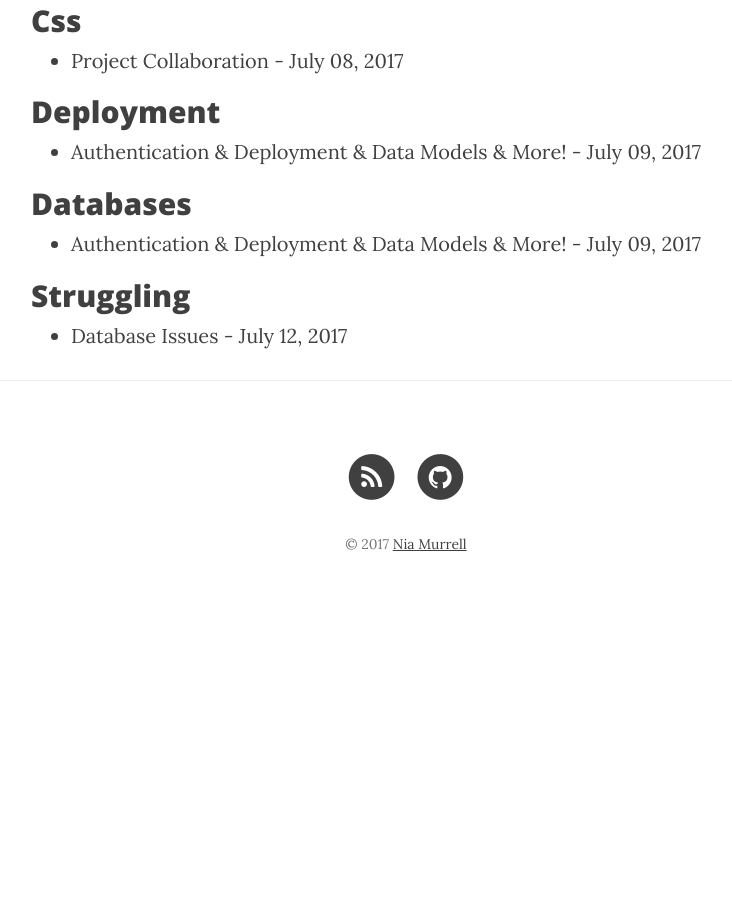
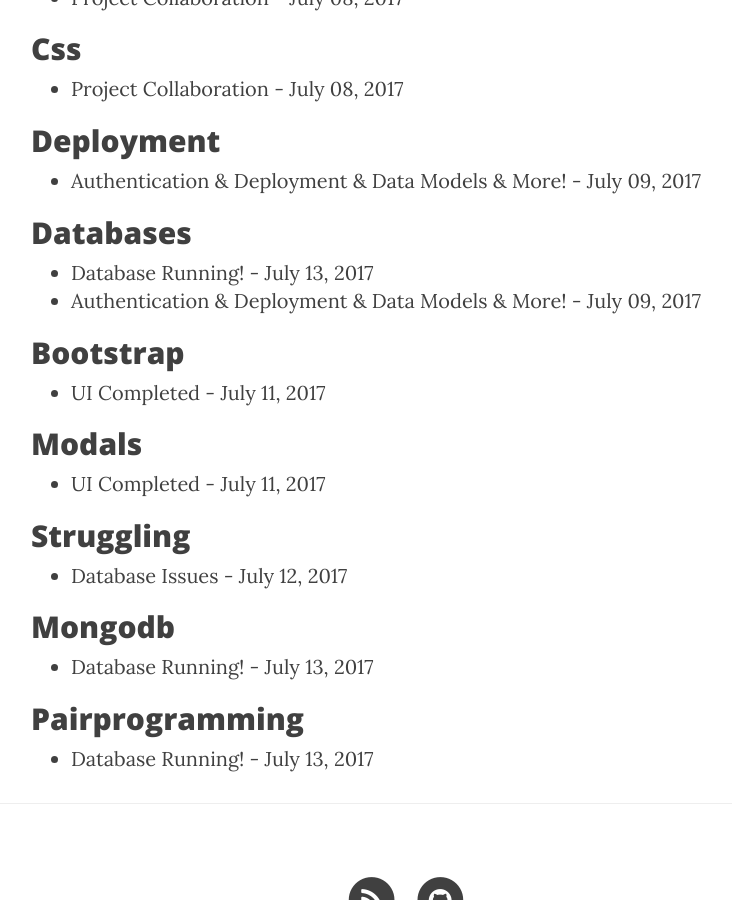
Before and after one commit to niamurrell/jekyll-blog, a Jekyll site: the page built from search/index.html, in a window 1280 px wide and 900 px high, scrolled down 1979 px. Shown: the whole window, without its empty margins (234-966 px from the left). Built offline with Jekyll 4.4.1, drawn with Linux system fonts in a browser that asks for light colours; nearby versions of some CDN libraries; before the commit the page ends 2599 px from its top, so only the background shows below that; some of the changed text lies outside the part shown.

Commit message:
Add post titles

````diff
--- a/_posts/2017-07-11-prepping-for-login.md
+++ b/_posts/2017-07-11-prepping-for-login.md
@@ -1,8 +1,8 @@
 ---
 layout:     post
-title:
+title:      UI Completed
 author:     Nia
-tags:
+tags: 		  Bootstrap Modals Node
 subtitle:  	Daily Review
 category:   daily
 ---
--- a/_posts/2017-07-13-database-running.md
+++ b/_posts/2017-07-13-database-running.md
@@ -1,32 +1,32 @@
 ---
 layout:     post
-title:
+title:      Database Running!
 author:     Nia
-tags:
+tags: 		  MongoDB Databases PairProgramming
 subtitle:  	Daily Review
 category:   daily
 ---
 
-Database is up and running!!!!  ![PARTY!!!](http://emojis.slackmojis.com/emojis/images/1471045841/799/dancing.gif?1471045841) Wow that took some doing.
+Database is up and running!!!! Wow that took some doing. ![PARTY!!!](http://emojis.slackmojis.com/emojis/images/1471045841/799/dancing.gif?1471045841)
 
 ### MongoDB Install
 
 I installed MongoDB and extracted the files at least 2 weeks ago but couldn't get it running. I tried so many tutorials and instructional videos but couldn't get passed the errors it was throwing...errors which of course weren't in the tutorials or videos!
 
 In the end I got it to work by moving the folder containing the `/bin` directory (with all the binaries in it) to my root directory, although I still don't know if that was necessary. [This tutorial](https://treehouse.github.io/installation-guides/mac/mongo-mac.html) was a big help in the end, with a few parts I still had to figure out:
-* One of its first instructions is to create the directory where the data files will live: `mkdir -p /data/db`. Apparently I don't have permissions to do this on my laptop and the request was denied. A comic I saw once came to mind, which got it to work!:
+* One of its first instructions is to create the directory where the data files will live: `mkdir -p /data/db`. Apparently I don't have permissions to do this on my laptop and the request was denied. A comic I saw once came to mind, and `sudo !!` got it to work!:
 
 ![sudo !!](https://i.kinja-img.com/gawker-media/image/upload/s--6Zf3kOc3--/c_fit,fl_progressive,q_80,w_636/780794572796342338.png)
 
 * I also ran this command to make sure I have read/write access to the newly created directory: ```sudo chown -R `id -un` /data/db```
 
-* Then I tried to run `mongod` to start the Mongo demon but the command was not found. I tried to check `mongo --version` to see if that was working (it had been working before, but with errors), and again the command was not found. Argh!
+* Then I tried to run `mongod` to start the Mongo demon but the command was not found. I checked `mongo --version` to see if that was working (it had been working before, but with errors), and again the command was not found. Argh!
 
-* So back to the [MongoDB docs](https://docs.mongodb.com/manual/tutorial/install-mongodb-on-os-x/) where they say to ensure the MongoDB binaries folder is in your PATH by modifying the `.bashrc` file (and luckily I know what that is from [a few days ago](/2017-07-06-terminal-shortcuts.md)): `export PATH=path/to/mongodb/bin:$PATH`.
+* So back to the [MongoDB docs](https://docs.mongodb.com/manual/tutorial/install-mongodb-on-os-x/) where they say to ensure the MongoDB binaries folder is in your PATH by modifying the `.bashrc` file (and luckily I know what that is from [a few days ago](/daily/2017/07/06/terminal-shortcuts/): `export PATH=path/to/mongodb/bin:$PATH`.
 
 * Rather than restarting all my Terminal windows, I ran this command in my open Terminal window (and saved it to `.bashrc` for the next time). Then I ran `mongod` and lo and behold a server started running!
 
-* Next opened a new Terminal tab to un `mongo` and got the lovely message:
+* Next opened a new Terminal tab to run `mongo` and got the lovely message:
 ```
 Welcome to the MongoDB shell.
 ```
````
